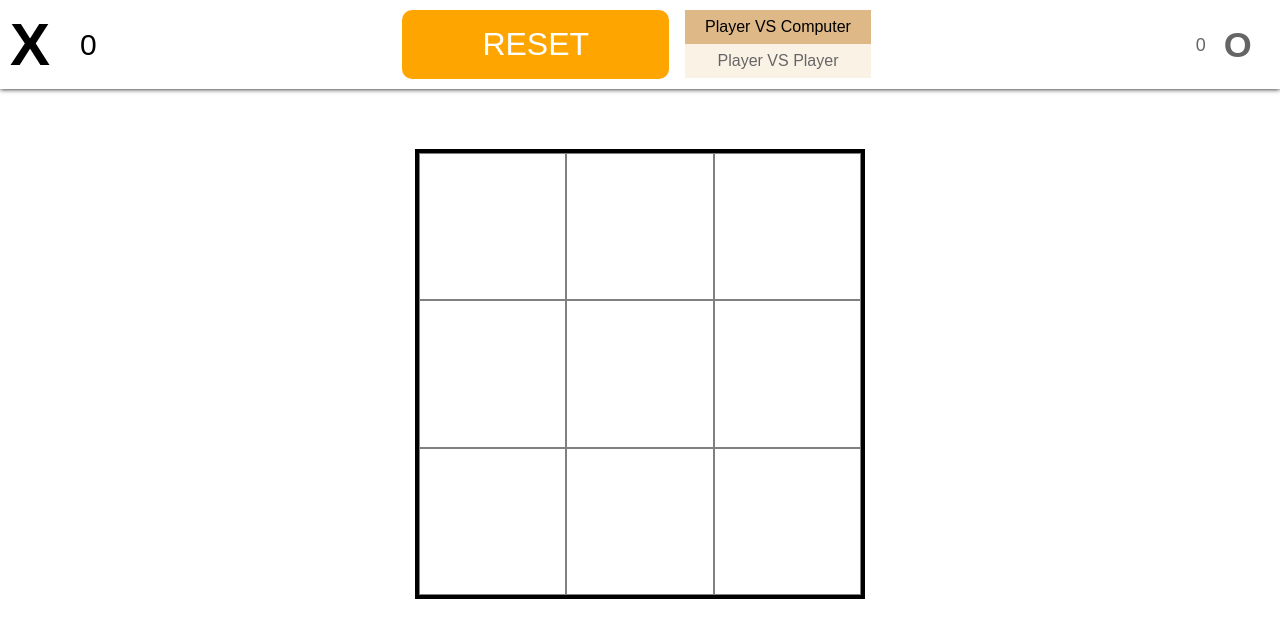
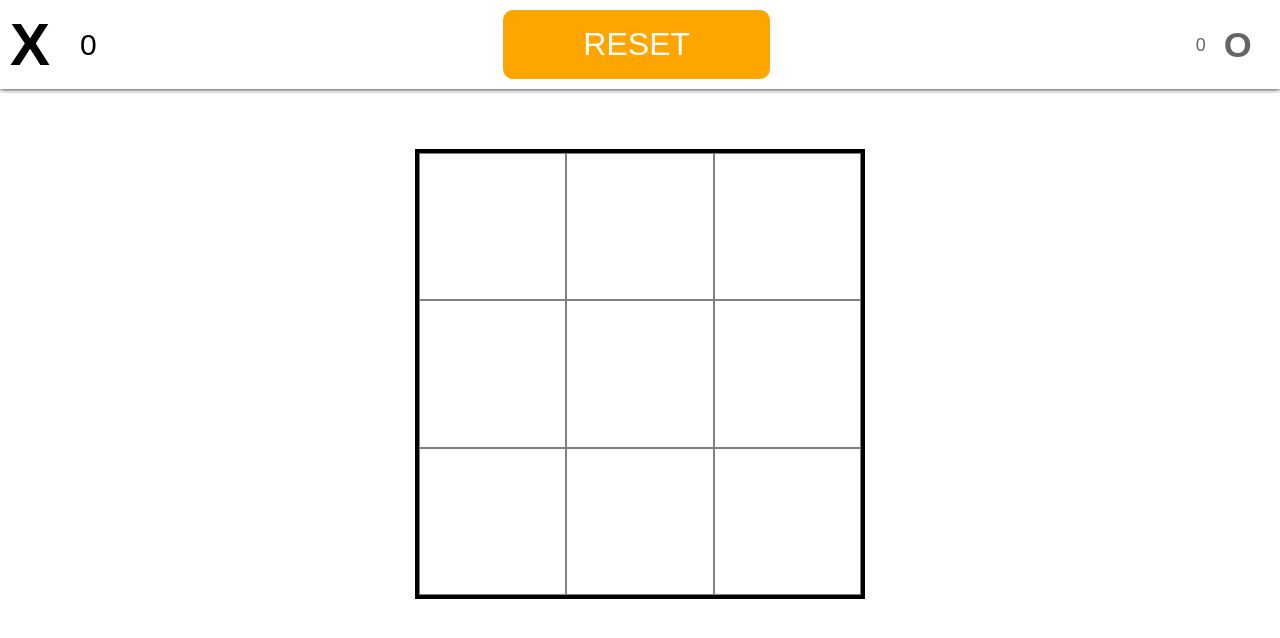
Before and after one commit to reactb0y1/react-tic-tac-toe, a React (Create React App) app: page / in a window 1280 px wide. Shown: the top 638 px of the page. Built offline with nearby package versions, Linux system fonts and the light colour scheme.

Commit message:
stable version
Only one mode - Player VS Player

```diff
--- a/src/Header/Header.js
+++ b/src/Header/Header.js
@@ -1,8 +1,7 @@
-import Mode from '../Mode/Mode'
 import cn from 'classnames';
 import './Header.scss';
 
-const Header = ({scores, totalReset, activePlayer, modes, activeMode, setActiveMode}) => {
+const Header = ({scores, totalReset, activePlayer}) => {
 
     return (
         <header className="header">
@@ -13,12 +12,7 @@ const Header = ({scores, totalReset, activePlayer, modes, activeMode, setActiveM
 
             </div>
 
-            <Mode
-                totalReset={totalReset}
-                modes={modes}
-                activeMode={activeMode}
-                setActiveMode={setActiveMode}
-            />
+            <button className="btn btn-reset" onClick={totalReset}>Reset</button>
 
             <div className={cn("player", {'active': activePlayer === 'O'})}>
                 <h3 className="player__name">O</h3>
--- a/src/Mode/Mode.js
+++ /dev/null
@@ -1,37 +0,0 @@
-import {useState} from 'react';
-import cn from 'classnames';
-import './Mode.scss';
-
-const Mode = ({totalReset, modes, activeMode, setActiveMode}) => {
-
-    const [unActiveMode, setUnActiveMode] = useState(false);
-
-    const modeChange = bar => {
-        setActiveMode(bar);
-        setUnActiveMode(true)
-    };
-
-    const resetClick = () => {
-        totalReset();
-        setUnActiveMode(false)
-    };
-
-    const setList = modes.map(item => (
-        <li
-            key={item.mode}
-            className={cn({'active': activeMode === item.mode}, 'mode__item')}
-            onClick={() => modeChange(item.mode)}
-        >{item.text}</li>
-    ));
-
-    return (
-        <div className={'mode'}>
-            <button className="btn btn-reset" onClick={resetClick}>Reset</button>
-            <ul className={cn('mode__list', {'un-active': unActiveMode})}>
-                {setList}
-            </ul>
-        </div>
-    )
-};
-
-export default Mode
```
